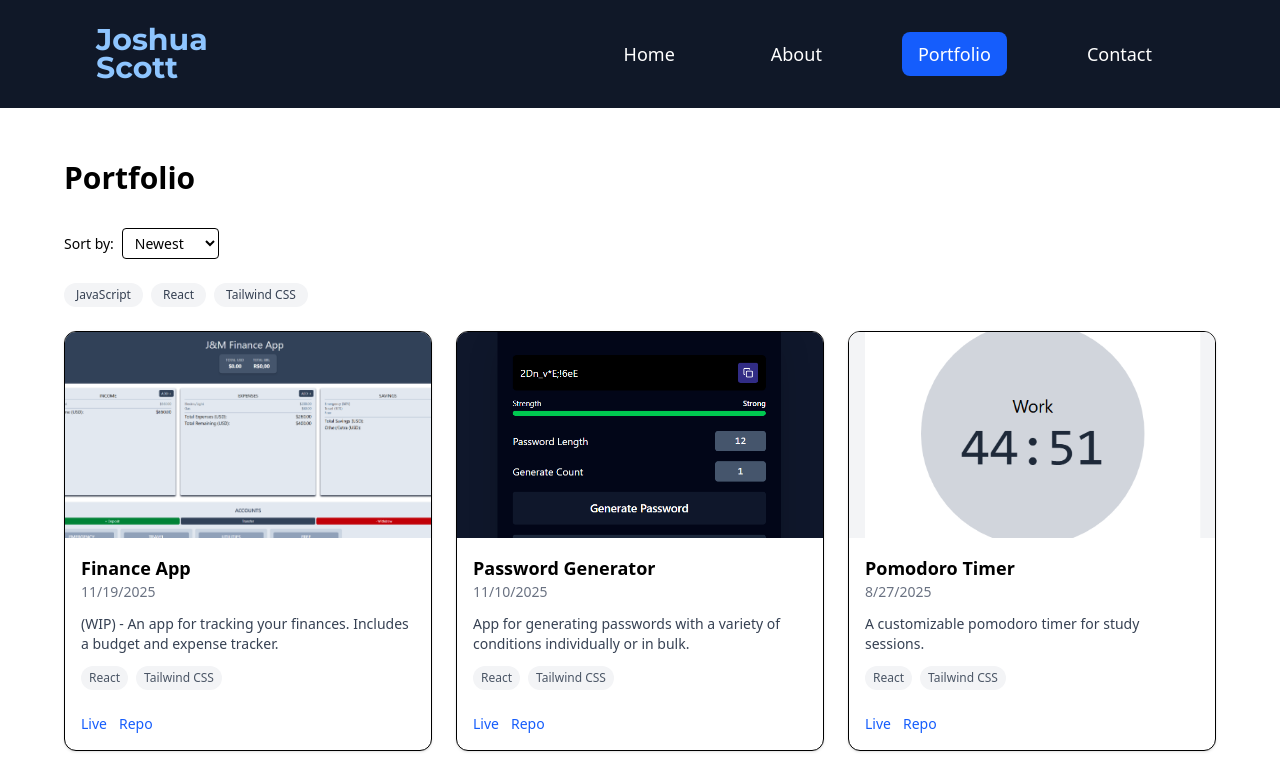
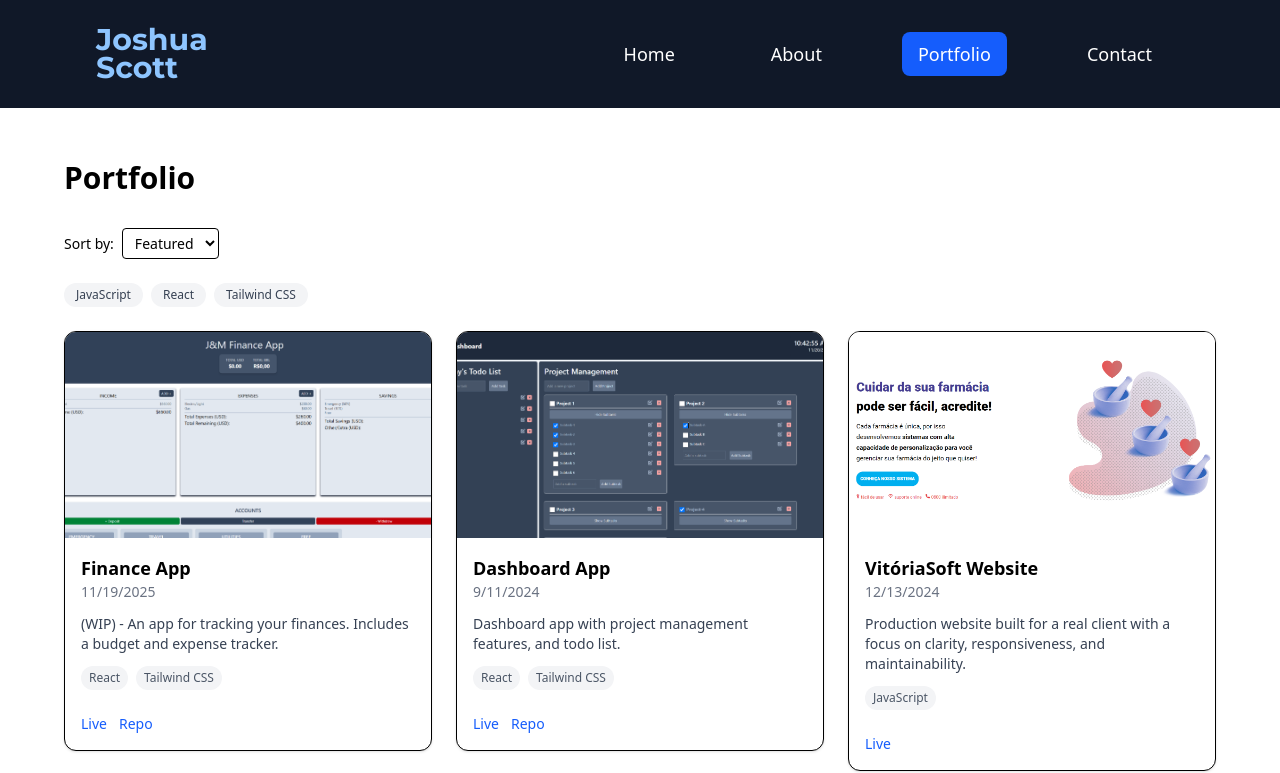
Before and after one commit to joshuascott019/my-portfolio, a React (Vite) app: page /portfolio in a window 1280 px wide. Shown: the top 773 px of the page. Built offline with nearby package versions, Linux system fonts and the light colour scheme.

Commit message:
feat: change default project sorting to featured

```diff
--- a/src/pages/PortfolioPage.jsx
+++ b/src/pages/PortfolioPage.jsx
@@ -3,7 +3,7 @@ import CardList from '../components/CardList.jsx';
 import projects from '../data/projects.json';
 
 const PortfolioPage = () => {
-  const [sortBy, setSortBy] = useState('newest');
+  const [sortBy, setSortBy] = useState('featured');
   const [activeTags, setActiveTags] = useState([]);
   const PAGE_SIZE = 9;
   const [currentPage, setCurrentPage] = useState(1);
```
